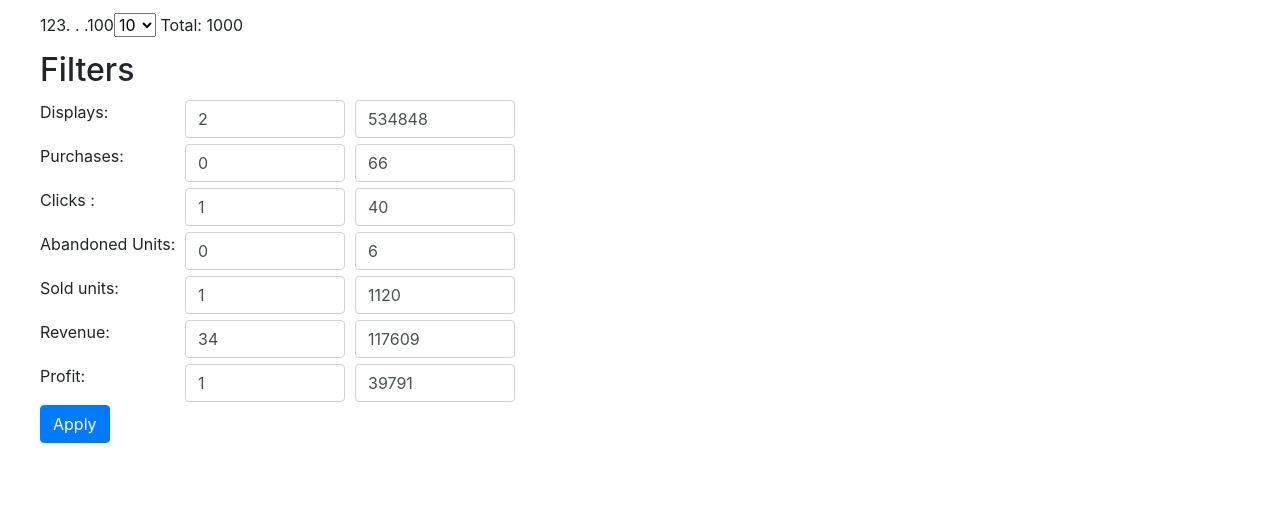
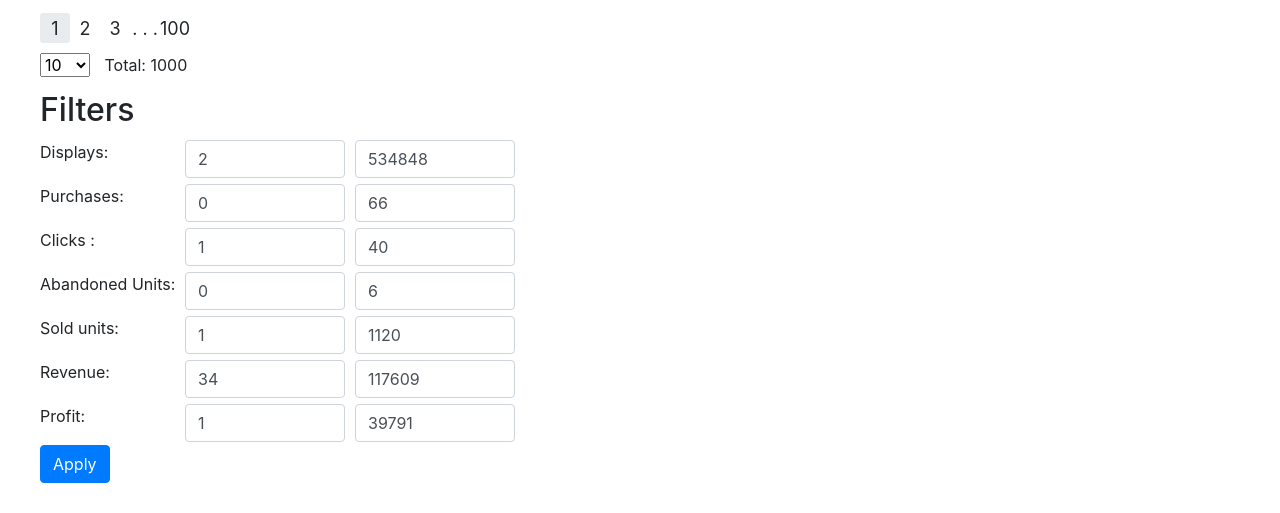
Before and after one commit to Forketlolpro/BuisnessReport, a website built with webpack: page src/index.html in a window 1280 px wide. Shown: the part 1043-1556 px from the top of the page. Before the commit the page ends 1516 px from the top, so only its background shows below. Built offline with nearby package versions, Linux system fonts and the light colour scheme.

Commit message:
table typoing

```diff
--- a/src/app.ts
+++ b/src/app.ts
@@ -11,13 +11,13 @@ import { FilterConfigItem, FilterConfig } from './models/filter/filter-config-it
 import { Table } from "./controller/table";
 import { TableModel } from "./models/table/table-model";
 import { DefaultTableView } from "./views/table/table-view";
-import { HeaderModelItem } from "./models/table/header-model-item";
+import { HeaderModelItem, RowConfig } from "./models/table/header-model-item";
 
 export class App implements Listener {
     paginator: Paginator<ReportItem>;
     filter: Filter<ReportItem>;
-    table: Table;
-    rowConfig: any;
+    table: Table<ReportItem>;
+    rowConfig: RowConfig;
 
     constructor() {
         this.paginator = new Paginator<ReportItem>(new PaginatorModel(), new DefaultPaginationView('.pagination'));
@@ -50,14 +50,12 @@ export class App implements Listener {
             profit: new HeaderModelItem('Profit', true)
         };
 
-        this.table = new Table(new TableModel(), new DefaultTableView('.table'));
+        this.table = new Table<ReportItem>(new TableModel(), new DefaultTableView('.table'));
         this.table.attach('tableChange', this);
         this.table.initNewData(this.rowConfig, this.paginator.getCurrentPageData(), get('product'))
     }
 
     update(event: string, data: any): void {
-        console.log(event);
-        console.log(data);
         if (event === 'tableChange')
             this.tableHandler(data);
         if (event === 'pagiChange')
@@ -66,7 +64,7 @@ export class App implements Listener {
             this.filterHandler(data);
     }
 
-    paginationHandler = (currentPageData: any[]): void => {
+    paginationHandler = (currentPageData: ReportItem[]): void => {
         this.table.initNewData(this.rowConfig, currentPageData)
     };
 
--- a/src/controller/table.ts
+++ b/src/controller/table.ts
@@ -1,28 +1,29 @@
 import { Controller } from "./controller"
 import { DefaultTableView } from "../views/table/table-view"
 import { TableModel } from "../models/table/table-model";
+import { RowConfig } from "../models/table/header-model-item";
 
-export class Table extends Controller {
-    view: DefaultTableView;
-    model: TableModel;
+export class Table<T> extends Controller {
+    view: DefaultTableView<T>;
+    model: TableModel<T>;
 
-    constructor(model: TableModel, view: DefaultTableView) {
+    constructor(model: TableModel<T>, view: DefaultTableView<T>) {
         super();
         this.model = model;
         this.view = view;
         document.querySelector(this.view.selector).addEventListener('click', this.clickEventHandler);
     }
 
-    public setView(view: DefaultTableView): void {
+    public setView(view: DefaultTableView<T>): void {
         this.view = view;
     }
 
-    public initNewData(headerModel?, body?, originalData?) {
-        this.model.initNewData(headerModel, body, originalData);
+    public initNewData(rowConfig?: RowConfig, body?: T[], originalData?: T[]): void {
+        this.model.initNewData(rowConfig, body, originalData);
         this.view.render(this.model.getHeaderModel(), this.model.getVisibleData(), this.model.getSortModel());
     }
 
-    private clickEventHandler = (e:MouseEvent) => {
+    private clickEventHandler = (e:MouseEvent): void => {
         e.stopPropagation();
         let elem = e.target as HTMLElement;
         if (elem.closest('thead') && elem.dataset["property"]) {
--- a/src/models/table/header-model-item.ts
+++ b/src/models/table/header-model-item.ts
@@ -1,3 +1,7 @@
+export interface RowConfig {
+    [key: string]: HeaderModelItem;
+}
+
 export class HeaderModelItem {
     title: string;
     sortable: boolean;
--- a/src/models/table/table-model.ts
+++ b/src/models/table/table-model.ts
@@ -1,47 +1,48 @@
 import {SortModel} from "./sort-model";
 import {sortFunc} from "../../helpers/sort-func";
+import { RowConfig } from "./header-model-item";
 
 
-export class TableModel {
-    private data: [];
-    private visibleData: Array<any>;
-    private headerModel: object;
+export class TableModel<T> {
+    private data: T[];
+    private visibleData: T[];
+    private rowConfig: RowConfig;
     private sortingModel: SortModel;
-    private sortedData: any[];
+    private sortedData: T[];
 
     constructor() {
         this.sortingModel = new SortModel();
     }
 
-    initNewData(headerModel?, body?, originalData?) {
+    initNewData(rowConfig?: RowConfig, body?: T[], originalData?: T[]): void {
         if (originalData) {
             this.data = originalData;
             this.sortedData = [...originalData];
             this.sortingModel.prop = '';
         }
-        if (headerModel && body) {
-            this.headerModel = headerModel;
+        if (rowConfig && body) {
+            this.rowConfig = rowConfig;
             this.visibleData = body;
         }
     }
 
-    public getHeaderModel() {
-        return this.headerModel;
+    public getHeaderModel(): RowConfig {
+        return this.rowConfig;
     }
 
-    public getSorterData() {
+    public getSorterData(): T[] {
         return this.sortedData;
     }
 
-    public getVisibleData() {
+    public getVisibleData(): T[] {
         return this.visibleData;
     }
 
-    public getSortModel() {
+    public getSortModel(): SortModel {
         return this.sortingModel;
     }
 
-    public setSortingModel(key: string) {
+    public setSortingModel(key: string): void {
         if (key !== this.sortingModel.prop) {
             this.sortingModel.prop = key;
             this.sortingModel.direction = 'desc';
@@ -52,7 +53,7 @@ export class TableModel {
         this.sort()
     }
 
-    switchSortDirection() {
+    switchSortDirection(): void {
         if (!this.sortingModel.direction) {
             this.sortingModel.direction = 'desc';
         } else if (this.sortingModel.direction === 'desc') {
@@ -62,7 +63,7 @@ export class TableModel {
         }
     }
 
-    sort() {
+    sort(): void {
         if (this.sortingModel.direction) {
             this.sortedData.sort(sortFunc(this.sortingModel.prop, this.sortingModel.direction));
         }
--- a/src/styles.scss
+++ b/src/styles.scss
@@ -1,4 +1,4 @@
-.paginator {
+.pagination {
   display: inline-block;
 
   .total {
--- a/src/views/table/table-view.ts
+++ b/src/views/table/table-view.ts
@@ -1,54 +1,53 @@
-import {TableView} from "../interfaces";
 import { BaseView } from "../base-view";
+import { RowConfig } from "../../models/table/header-model-item";
+import { SortModel } from "../../models/table/sort-model";
 
 
 const IMAGE_PREFIX = 'https://s3.eu-central-1.amazonaws.com/showcase-demo-images/fashion/images/';
 
-export class DefaultTableView extends BaseView {
+export class DefaultTableView<T> extends BaseView {
     constructor(selector: string) {
         super(selector)
     }
 
-    private generateHeader(headerModel, sortingModel) {
-        return Object.keys(headerModel).map(key => {
+    private generateHeader(rowConfig: RowConfig, sortingModel: SortModel) {
+        return Object.keys(rowConfig).map(key => {
             let htmlClass = '';
             if (sortingModel.prop === key) {
                 htmlClass = sortingModel.direction ? sortingModel.direction : '';
             }
-            return (headerModel[key].sortable) ? `<th class='${htmlClass}' data-property='${key}'> ${headerModel[key].title} </th>` : `<th> ${headerModel[key].title} </th>`;
+            return (rowConfig[key].sortable) ? `<th class='${htmlClass}' data-property='${key}'> ${rowConfig[key].title} </th>` : `<th> ${rowConfig[key].title} </th>`;
         }).join(' ');
     }
 
-    generateImageCell(row, key) {
+    generateImageCell(row) {
         return `<td><img src="${IMAGE_PREFIX + row['image']}"></td>`;
     }
 
-    generateNameCell(row, key) {
+    generateNameCell(row, key: string) {
         return `<td>${row[key] + ' ' + row['productKey']}</td>`;
     }
 
 
-    private generateBody(data, headerModel) {
+    private generateBody(data: T[], rowConfig: RowConfig) {
         return data.map(row => {
-            return `<tr>${Object.keys(headerModel).map(key => {
+            return `<tr>${Object.keys(rowConfig).map(key => {
                 if (key === 'image') {
-                    return this.generateImageCell(row, key)
+                    return this.generateImageCell(row)
                 }
                 return (key === 'displayName') ? this.generateNameCell(row, key) : `<td>${row[key]}</td>`;
             }).join(' ')}</tr>`
         }).join(' ');
     }
 
-    generateTemplate(headerModel, bodyData, sortingModel) {
+    generateTemplate(rowConfig: RowConfig, bodyData: T[], sortingModel: SortModel) {
         return `<table class="table table-striped table-hover">
-                    <thead class="thead-light">${this.generateHeader(headerModel, sortingModel)}</thead>
-                    <tbody>${this.generateBody(bodyData, headerModel)}</tbody>
+                    <thead class="thead-light">${this.generateHeader(rowConfig, sortingModel)}</thead>
+                    <tbody>${this.generateBody(bodyData, rowConfig)}</tbody>
                 </table>`
     }
 
-    render(headerModel, bodyModel, sortingModel) {
-        document.querySelector(this.selector).innerHTML = this.generateTemplate(headerModel, bodyModel, sortingModel);
+    render(rowConfig: RowConfig, bodyData: T[], sortingModel: SortModel) {
+        document.querySelector(this.selector).innerHTML = this.generateTemplate(rowConfig, bodyData, sortingModel);
     }
-
-    selector: string;
 }
```
